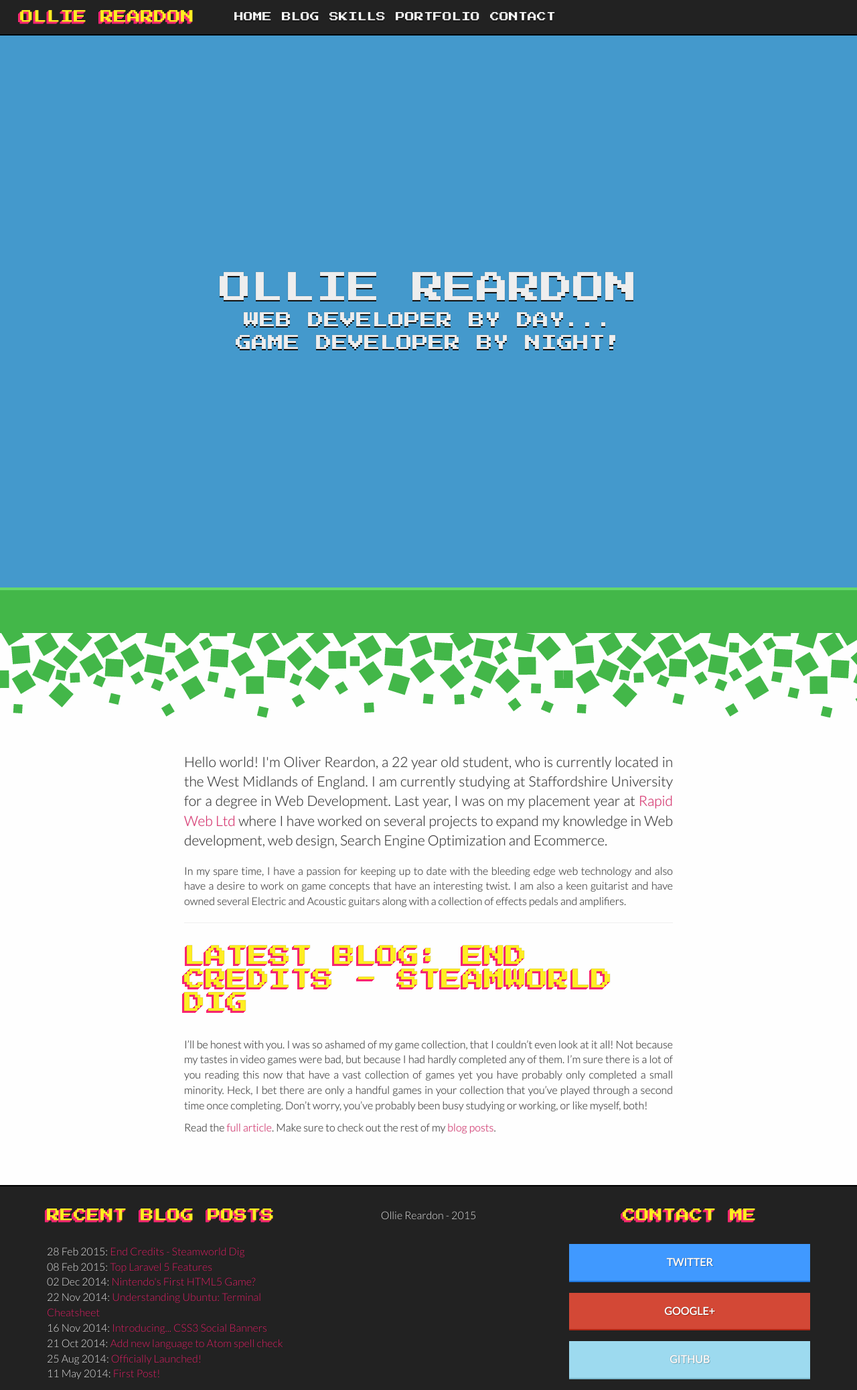
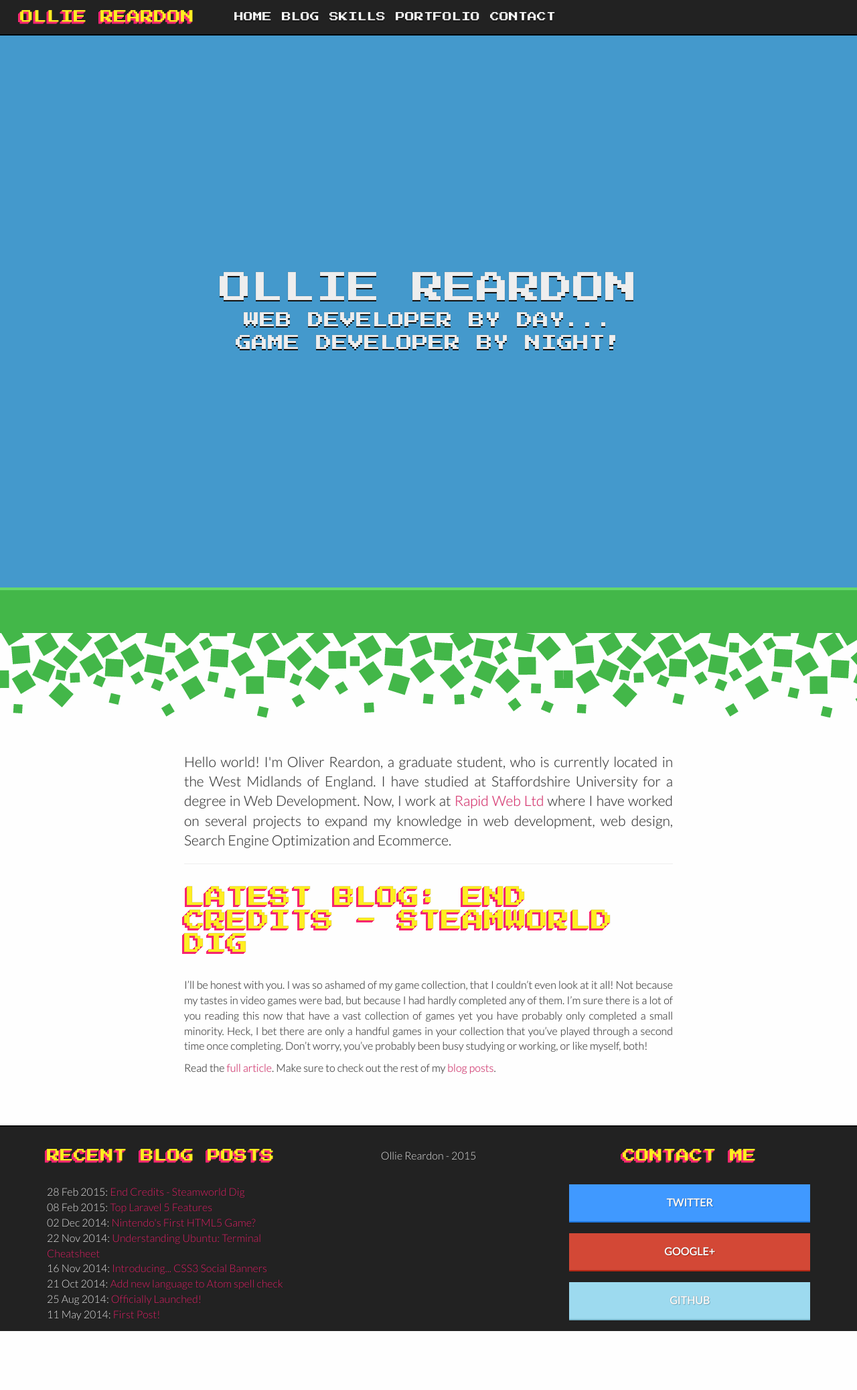
Before and after one commit to ojdon/ojdon.github.io, a Jekyll site: the page built from index.html, in a window 1280 px wide. Shown: the whole page at 67% size. Built offline with Jekyll 4.4.1, drawn with Linux system fonts in a browser that asks for light colours; nearby versions of some CDN libraries; Markdown is read by kramdown in place of the engine named in the settings; after the commit the page ends 1987 px from its top, so only the background shows below that.

Commit message:
Homepage content tweaks

```diff
--- a/css/style.css
+++ b/css/style.css
@@ -157,7 +157,9 @@ p {text-align: justify;}
 	display: block;
 	padding-top: 8px;
 }
-
+.homeSubSubtitle {
+	display: block; margin-top: 8px;
+}
 .image-center img {
   margin: 0 auto;
   text-align: center;
--- a/index.html
+++ b/index.html
@@ -5,7 +5,7 @@ title: "Web Developer by Day, Game Developer by Night"
 <div class="skyDay content">
 	<div class="container">
 		<div class="col-xs-12 col-sm-12 col-md-12 col-lg-12">
-			<h1 class="homeTitle fadein">Ollie Reardon <span class="homeSubtitle fadein"> Web Developer by Day...<div style="display: block; margin-top: 8px;"></div>Game Developer by Night!</span></h1>
+			<h1 class="homeTitle fadein">Ollie Reardon <span class="homeSubtitle fadein"> Web Developer by Day...<div class="homeSubSubtitle"></div>Game Developer by Night!</span></h1>
 		</div>
 	</div>
 </div>
@@ -14,8 +14,7 @@ title: "Web Developer by Day, Game Developer by Night"
 <div class="container mainBody fadein">
 
 	<div class="col-xs-12 col-sm-12 col-md-offset-2 col-lg-offset-2 col-md-8 col-lg-8">
-		<p class="lead">Hello world! I'm Oliver Reardon, a 22 year old student, who is currently located in the West Midlands of England. I am currently studying at Staffordshire University for a degree in Web Development. Last year, I was on my placement year at <a href="http://www.rapidweb.biz"/>Rapid Web Ltd</a> where I have worked on several projects to expand my knowledge in Web development, web design, Search Engine Optimization and Ecommerce.</p>
-		<p>In my spare time, I have a passion for keeping up to date with the bleeding edge web technology and also have a desire to work on game concepts that have an interesting twist. I am also a keen guitarist and have owned several Electric and Acoustic guitars along with a collection of effects pedals and amplifiers.</p>
+		<p class="lead">Hello world! I'm Oliver Reardon, a graduate student, who is currently located in the West Midlands of England. I have studied at Staffordshire University for a degree in Web Development. Now, I work at <a href="http://www.rapidweb.biz"/>Rapid Web Ltd</a> where I have worked on several projects to expand my knowledge in web development, web design, Search Engine Optimization and Ecommerce.</p>
 		<hr>
 	{% assign post = site.posts.first %}
   	{% assign content = post.content %}
```
